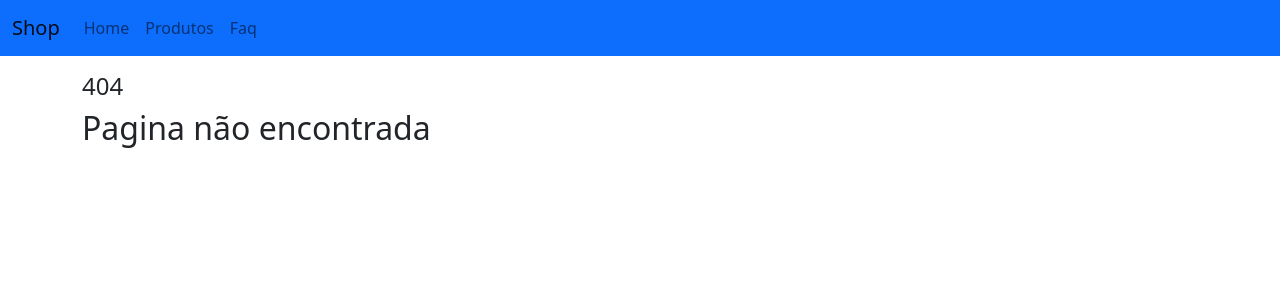
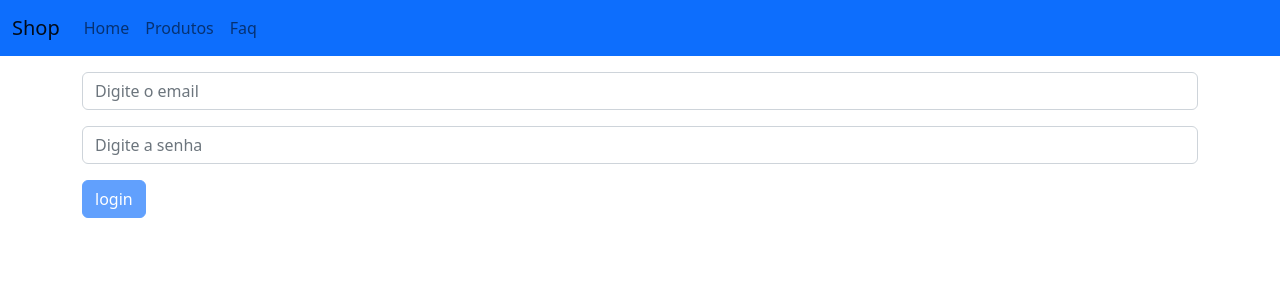
Before and after one commit to WorleySacramento/roteamento-angular, an Angular app: page /login in a window 1280 px wide. Before the commit this address had no page. Shown: the top 300 px of the page. Built offline with nearby package versions, Linux system fonts and the light colour scheme.

Commit message:
feat: guard can activate

```diff
--- a/src/app/app-routing.module.ts
+++ b/src/app/app-routing.module.ts
@@ -5,6 +5,8 @@ import { ProdutosComponent } from './components/produtos/produtos.component';
 import { NotFoundComponent } from './components/not-found/not-found.component';
 import { FaqComponent } from './components/faq/faq.component';
 import { ProductDetailComponent } from './components/product-detail/product-detail.component';
+import { LoginComponent } from './components/login/login.component';
+import { UsuarioLogadoGuard } from './guards/usuario-logado.guard';
 
 const routes: Routes = [
   {
@@ -13,12 +15,18 @@ const routes: Routes = [
     pathMatch: 'full'
   },
   {
+    path: 'login',
+    component: LoginComponent,
+  },
+  {
     path: 'home',
     component: HomeComponent,
+    canActivate: [UsuarioLogadoGuard]
   },
   {
     path: 'produtos',
     component: ProdutosComponent,
+    canActivate: [UsuarioLogadoGuard],
     children: [
       {
         path: ':cod',
@@ -29,6 +37,7 @@ const routes: Routes = [
   {
     path: 'faq',
     component: FaqComponent,
+    canActivate: [UsuarioLogadoGuard]
   },
   {
     path: '**',
--- a/src/app/components/login/login.component.html
+++ b/src/app/components/login/login.component.html
@@ -1 +1,19 @@
-<p>login works!</p>
+<div class="container">
+    <input
+    [(ngModel)]="email"
+    class="form-control mb-3"
+     type="email" placeholder="Digite o email"/>
+
+     <input
+    [(ngModel)]="password"
+    class="form-control mb-3"
+     type="password" placeholder="Digite a senha"/>
+
+     <button
+     (click)="login()"
+     [disabled]="!email || !password"
+     class="btn btn-primary"
+     >
+        login
+     </button>
+</div>
--- a/src/app/components/login/login.component.ts
+++ b/src/app/components/login/login.component.ts
@@ -1,4 +1,6 @@
 import { Component } from '@angular/core';
+import { Router } from '@angular/router';
+import { LoginService } from 'src/app/services/login.service';
 
 @Component({
   selector: 'app-login',
@@ -6,5 +8,21 @@ import { Component } from '@angular/core';
   styleUrls: ['./login.component.css']
 })
 export class LoginComponent {
+  constructor(
+    private loginService: LoginService,
+    private router: Router
+  ) { }
+
+  email: string = '';
+  password: string = '';
+
+
+
+  login(){
+    const logado = this.loginService.login(this.email, this.password);
+    if(logado){
+      this.router.navigate(['/']);
+    }
+  }
 
 }
--- /dev/null
+++ b/src/app/guards/usuario-logado.guard.ts
@@ -0,0 +1,27 @@
+import { Injectable } from '@angular/core';
+import { ActivatedRouteSnapshot, CanActivate, Router, RouterStateSnapshot, UrlTree } from '@angular/router';
+import { Observable } from 'rxjs';
+import { LoginService } from '../services/login.service';
+
+@Injectable({
+  providedIn: 'root'
+})
+export class UsuarioLogadoGuard implements CanActivate {
+  constructor(
+    private loginService: LoginService,
+    private router: Router
+  ) { }
+
+  canActivate(
+    route: ActivatedRouteSnapshot,
+    state: RouterStateSnapshot):
+    Observable<boolean | UrlTree> | Promise<boolean | UrlTree> | boolean | UrlTree {
+    if(this.loginService.logado){
+      return true;
+    } else {
+      this.router.parseUrl('/login');
+      return false;
+    }
+  }
+
+}
--- a/src/app/services/login.service.ts
+++ b/src/app/services/login.service.ts
@@ -6,4 +6,20 @@ import { Injectable } from '@angular/core';
 export class LoginService {
 
   constructor() { }
+
+    private email: string = 'usuario@exemplo.com';
+  private password: string = '12345';
+  logado: boolean = false;
+
+  login(email: string, password: string): boolean {
+    if (email === this.email && password === this.password) {
+      this.logado = true;
+    }
+    return this.logado;
+  }
+
+  logout(): void {
+    this.logado = false;
+  }
+
 }
```
Also changed, not shown: 1 other file (tests, documents, lock files or other folders).
